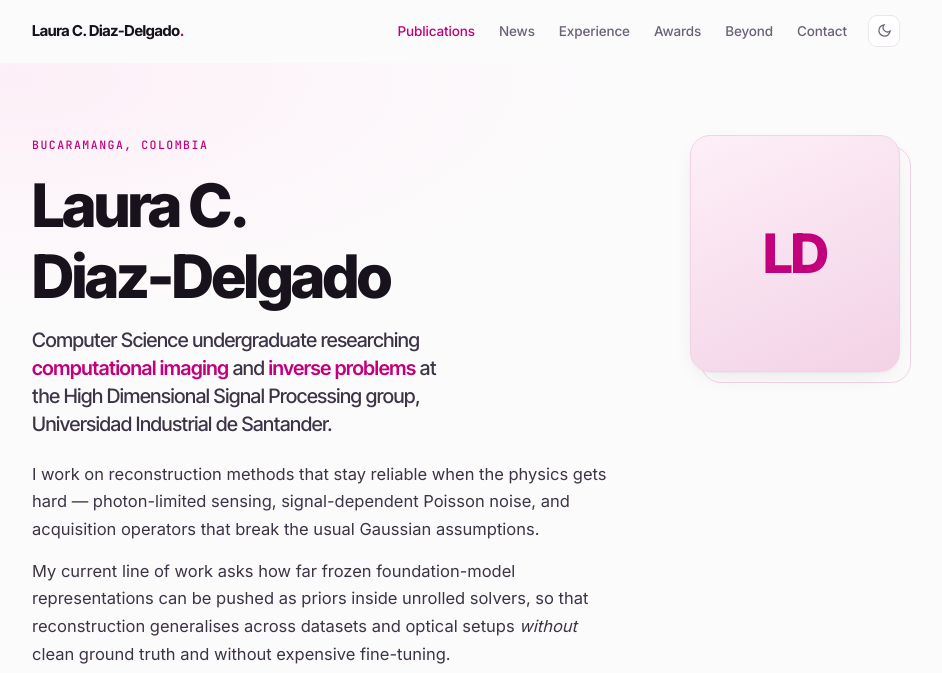
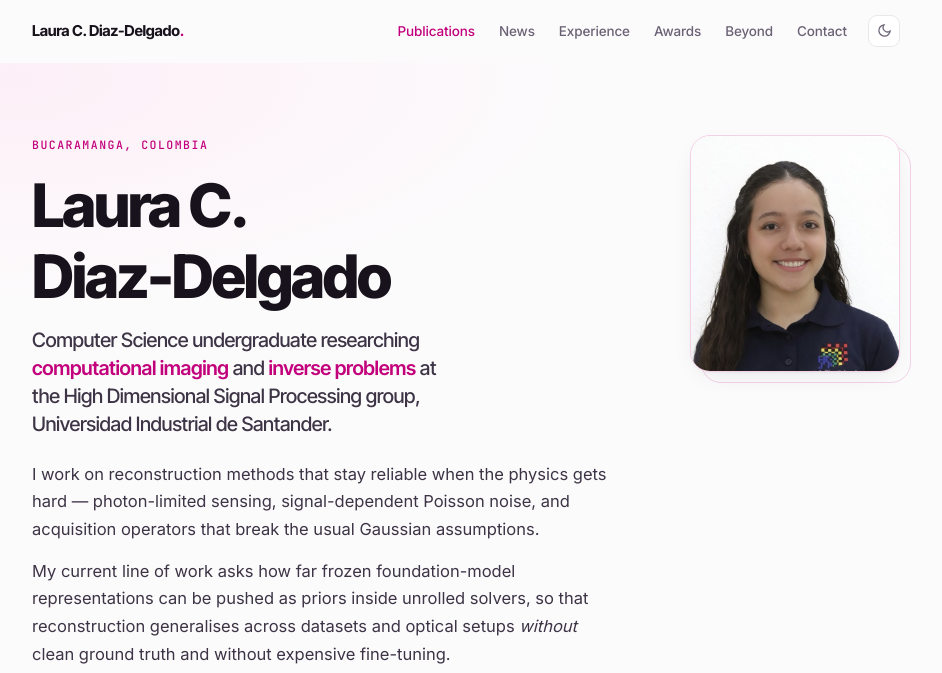
Before and after one commit to LauraCD2/LauraCD2.github.io, a plain HTML site: page index.html in a window 1280 px wide. Shown: the top 673 px of the page, without its empty margins (174-1116 px from the left). Drawn offline with Linux system fonts and the light colour scheme.

Commit message:
Add hero portrait
Cropped to the frame's 1:1.13 ratio centred on the face, resized to
640x723 (49KB). object-position is now neutral since the crop already
matches the frame.

Co-Authored-By: Claude Opus 5 <noreply@anthropic.com>

```diff
--- a/index.html
+++ b/index.html
@@ -182,7 +182,7 @@ h1.name{
   background:linear-gradient(155deg,var(--magenta-tint),var(--magenta-line));
   border:1px solid var(--magenta-line);box-shadow:var(--shadow);position:relative;
 }
-.portrait img{width:100%;height:100%;object-fit:cover;object-position:50% 22%;position:relative;z-index:1}
+.portrait img{width:100%;height:100%;object-fit:cover;object-position:50% 50%;position:relative;z-index:1}
 .portrait .fallback{
   position:absolute;inset:0;display:grid;place-items:center;z-index:0;
   font-family:var(--display);font-size:3.4rem;font-weight:800;letter-spacing:-.04em;
```
Also changed, not shown: assets/laura.jpg (added).
